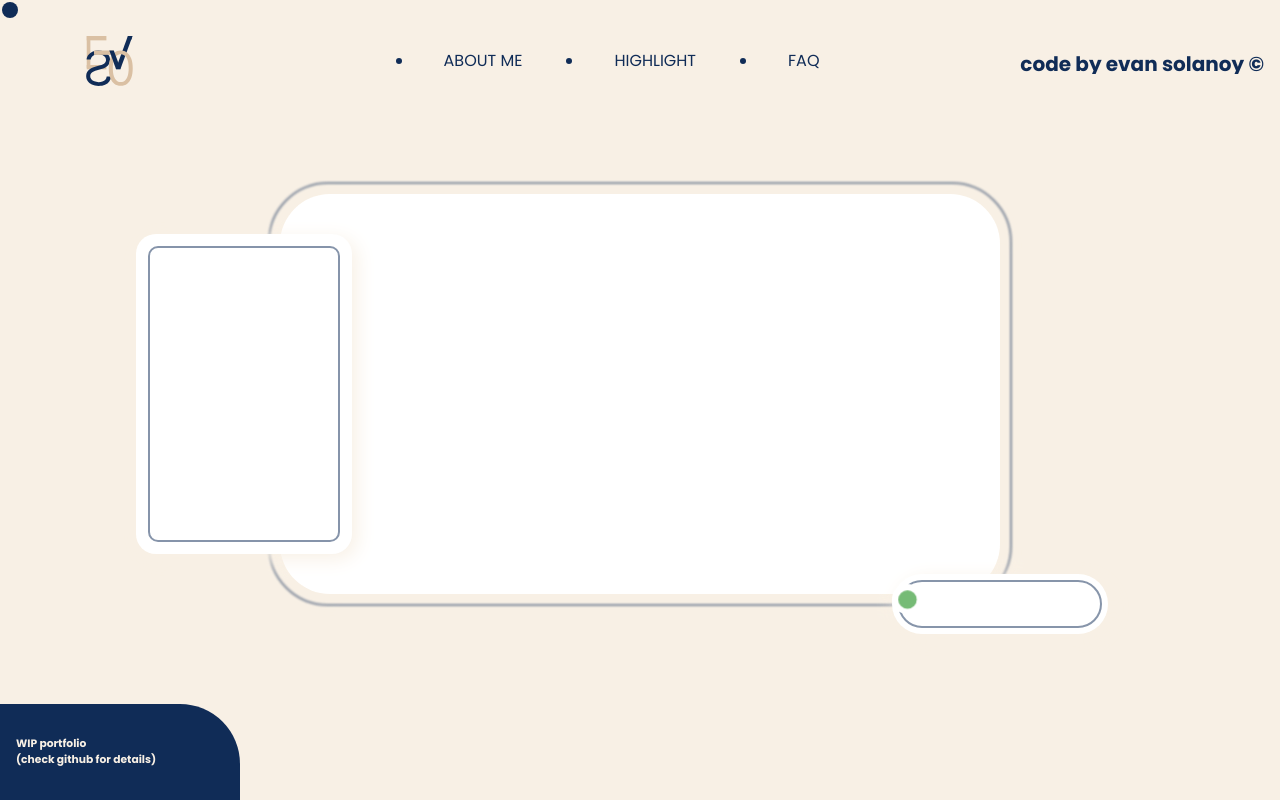
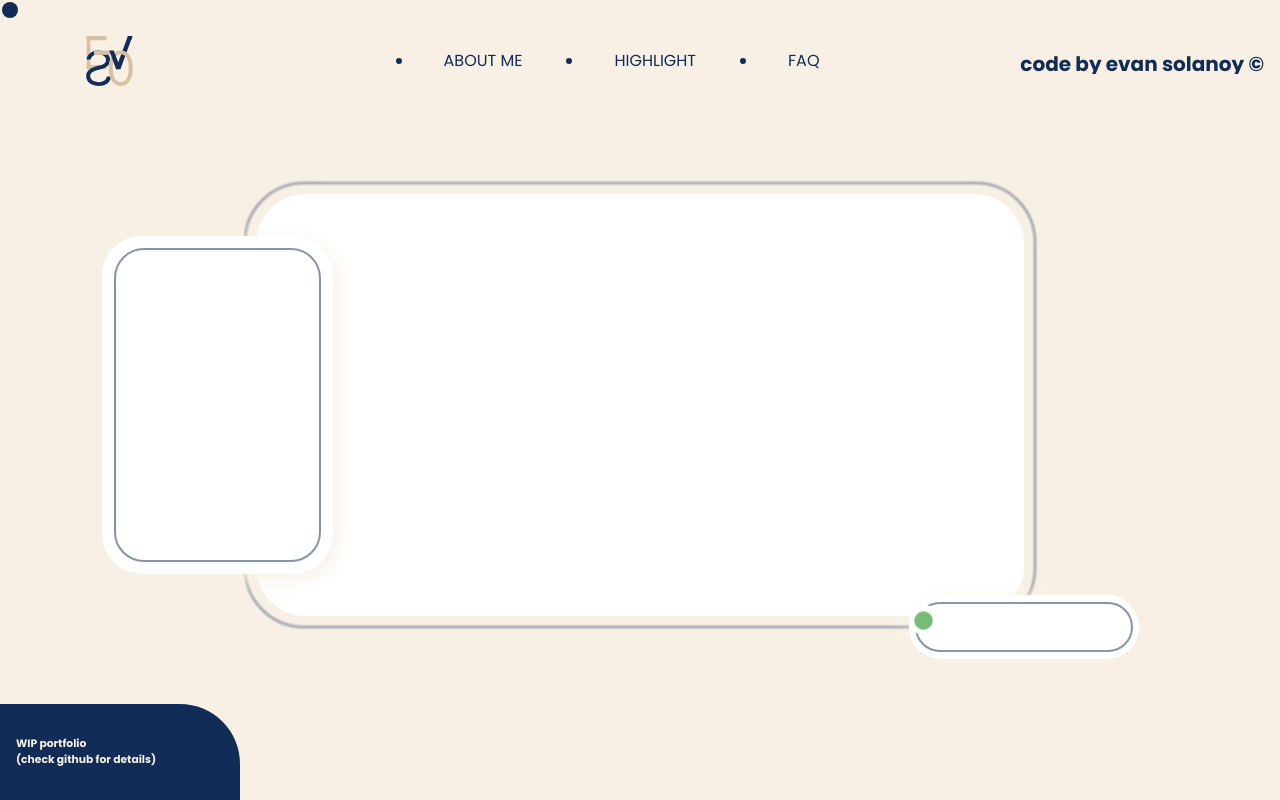
Before and after one commit to BSIT-Evanism/New-Portfolio2, a React (Vite) app: page / in a window 1280 px wide. Shown: the top 800 px of the page. Built offline with nearby package versions, Linux system fonts and the light colour scheme.

Commit message:
hotfix and implementation

```diff
--- a/src/components/AnimatedLogo/AnimatedLogo.jsx
+++ b/src/components/AnimatedLogo/AnimatedLogo.jsx
@@ -1,32 +1,29 @@
 import styles from './AnimatedLogo.module.scss'
-import { IntroContext } from '../../context/navbarToggle'
-import { useContext } from 'react'
 import Logo from '../../assets/evan.svg'
-import { motion } from 'framer-motion'
-import { useHover, useHoverUpdate } from '../../context/ViewContext'
-import { useEffect } from 'react'
+import {motion} from 'framer-motion'
+import {useHover, useHoverUpdate} from '../../context/ViewContext'
 
 export default function AnimatedLogo() {
     const setHover = useHoverUpdate();
     const hover = useHover();
 
     return (
+        <>
             <motion.div layoutId="mainlogo"
                         onMouseEnter={() => setHover(true)}
                         onMouseLeave={() => setHover(false)}
             >
                 <div className={styles.logoContainer}>
-        <motion.div layoutId="cursor" className={styles.cursor} />
-        {hover ? (
+                    <motion.div layoutId="cursor" className={styles.cursor}/>
+                    {hover && (
                         <motion.div
                             layoutId="logoCursor"
-            initial={{ opacity: 0 }}
-            animate={{ opacity: 1 }}
-            className={styles.border} />
+                            className={styles.border}/>
 
-        ) : null}
-        <motion.img className={styles.logo} src={Logo} alt="myLogo" />
+                    )}
+                    <motion.img className={styles.logo} src={Logo} alt="myLogo"/>
                 </div>
             </motion.div>
+        </>
     );
 }
--- a/src/components/Cursor/Cursor.jsx
+++ b/src/components/Cursor/Cursor.jsx
@@ -1,26 +1,27 @@
 import React from 'react'
 import useMousePosition from '../../utils/useMousePosition'
-import { motion } from 'framer-motion'
+import {motion} from 'framer-motion'
 import styles from './Cursor.module.scss'
-import { AnimatePresence } from 'framer-motion'
-import { useHover } from '../../context/ViewContext'
-import { useEffect } from 'react'
+import {useHover} from '../../context/ViewContext'
+
 
 export default function Cursor() {
-  const { hover } = useHover()
-  const { x, y } = useMousePosition()
+    const hover  = useHover()
+    const {mousePosition} = useMousePosition()
 
 
     const size = hover ? 3 : 0.8;
     return (
         <>
+            {!hover && (
                 <motion.div
                     layoutId="logoCursor"
                     className={styles.cursor}
-        style={{ x, y }}
-        animate={{ scale: size }}
-        transition={{ type: "tween", ease: "backOut" }}
+                    style={{x: mousePosition.x, y: mousePosition.y}}
+                    animate={{scale: size}}
+                    transition={{type: "tween", ease: "backOut"}}
                 ></motion.div>
+            )}
         </>
     );
 }
--- a/src/components/HeroSection/HeroSection.jsx
+++ b/src/components/HeroSection/HeroSection.jsx
@@ -1,31 +1,62 @@
-import {useState} from "react";
+import {useEffect, useRef, useState} from "react";
 import styles from "./HeroSection.module.scss"
-import {motion} from "framer-motion";
+import {motion, useMotionValue, useSpring} from "framer-motion";
+import useMousePosition from "../../utils/useMousePosition.jsx";
 
 function HeroSection() {
     const [hover, setHover] = useState(false)
+    const [tilt,setTilt] = useState(false)
+    const {mouseTilt} = useMousePosition();
+    const ref = useRef(null);
+
+    const coords = {
+        x: useMotionValue(0),
+        y: useMotionValue(0)
+    }
+
+    const xSpring = useSpring(coords.x)
+    const ySpring = useSpring(coords.y)
+
+    useEffect(() => {
+        if (tilt) {
+            coords.x.set(mouseTilt.xDeg * -1)
+            coords.y.set(mouseTilt.yDeg)
+        } else {
+            coords.x.set(0)
+            coords.y.set(0)
+        }
+        // ref.current.style.setProperty("--rotateX", -1 * mouseTilt.yDeg + "deg")
+        // ref.current.style.setProperty("--rotateY", mouseTilt.xDeg + "deg")
+    },[mouseTilt.xDeg, mouseTilt.yDeg])
+
+    useEffect(() => {
+        console.log(mouseTilt)
+    }, [mouseTilt]);
 
     return (
         <>
             <motion.div className={styles.wrapper}
                         initial={{y: -100}}
                         animate={{y: 0}}
+                        onMouseEnter={() => setTilt(true)}
+                        onMouseLeave={() => setTilt(false)}
                         transition={{duration: 1.5, type: "spring", delay: 0.8}}
             >
                 <motion.div className={styles.hero}
+                            style={{rotateX: xSpring, rotateY: ySpring}}
+                     ref={ref}
+                            // animate={{rotateX: mouseTilt.yDeg, rotateY: mouseTilt.xDeg}}
                 >
-                    <motion.div className={styles.inner}
+                    <div className={styles.inner}
                     >
-                        <motion.div
+                        <div
                             className={styles.contain}
                             onMouseEnter={() => setHover(true)}
                             onMouseLeave={() => setHover(false)}
                         >
-                            <motion.div className={styles.float}
-                                        animate={hover ? {rotateY: "180deg"} : {rotateX: 0}}
-                                        transition={{duration: 0.5, type: "tween"}}
-                            ></motion.div>
-                        </motion.div>
+                            <div className={`${styles.float} ${hover && (styles.flow)}`}
+                            ></div>
+                        </div>
                         <motion.div className={styles.callFloat}
                         >
                             <div className={styles.ping}>
@@ -33,7 +64,7 @@ function HeroSection() {
                             </div>
 
                         </motion.div>
-                    </motion.div>
+                    </div>
                 </motion.div>
             </motion.div>
         </>
--- a/src/components/HeroSection/HeroSection.module.scss
+++ b/src/components/HeroSection/HeroSection.module.scss
@@ -11,6 +11,8 @@
   justify-content: center;
   margin-bottom: 1rem;
   margin-top: 8vh;
+  transform-style: preserve-3d;
+  perspective: 1000px;
 
 
   .hero {
@@ -20,8 +22,10 @@
     display: flex;
     justify-content: flex-end;
     transform-origin: center;
-    perspective: 1000px;
+    perspective-origin: center;
     transform-style: preserve-3d;
+    transform: rotateX(var(--rotateX)) rotateY(var(--rotateY));
+
 
 
     //&::before {
@@ -49,10 +53,10 @@
 
     .inner {
       position: relative;
-      max-width: 80vw;
-      min-width: 45rem;
-      max-height: 40rem;
-      min-height: 25rem;
+      width: 60vw;
+      min-width: 40vw;
+      height: 33vw;
+      min-height: 5rem;
       border-radius: 50px;
       background: white;
       box-shadow: 5px 5px 20px #F8F0E5;
@@ -79,9 +83,12 @@
         z-index: 10;
 
 
+
         .float {
+
+        transform-origin: center;
           position: fixed;
-          border-radius: 20px;
+          border-radius: 40px;
           top: 10%;
           left: -20%;
           width: 30%;
@@ -90,17 +97,21 @@
           --webkit-backface-visibility: hidden;
           background: white;
           z-index: 10;
-
+          transition: 400ms ease;
 
           &::before {
             content: "";
             border: #102C57 solid 2px;
             position: absolute;
             inset: 0.75rem;
-            border-radius: 10px;
+            border-radius: 30px;
             filter: blur(0.5px);
             opacity: 0.5;
           }
+        }
+
+        .flow {
+          transform: rotateY(180deg);
         }
       }
 
--- a/src/index.scss
+++ b/src/index.scss
@@ -11,7 +11,7 @@
 */
 * {
   margin: 0;
-   // border: 1px solid red;
+
 }
 /*
   Typographic tweaks!
--- a/src/utils/useMousePosition.jsx
+++ b/src/utils/useMousePosition.jsx
@@ -3,16 +3,29 @@ import { useEffect } from "react";
 
 function useMousePosition() {
   const [mousePosition, setMousePosition] = useState({ x: 0, y: 0 });
+  const [mouseTilt, setMouseTilt] = useState({xDeg: 0, yDeg: 0})
 
   const updateMousePosition = (e) => {
     setMousePosition({ x: e.clientX, y: e.clientY })
   }
 
+  const updateMouseTilt = (e) => {
+    const x = e.clientX;
+    const y = e.clientY;
+    const middleX = window.innerWidth / 2;
+    const middleY = window.innerHeight / 2;
+    const offsetX = ((x - middleX) / middleX) * 30;
+    const offsetY = ((y - middleY) / middleY) * 30;
+    setMouseTilt({xDeg: offsetY, yDeg: offsetX})
+  }
+
   useEffect(() => {
     window.addEventListener("mousemove", updateMousePosition)
+    window.addEventListener("mousemove", updateMouseTilt)
+
   }, [])
 
-  return mousePosition;
+  return {mousePosition, mouseTilt};
 
 }
 
```
Also changed, not shown: src/App.jsx (+11 -13 lines). Lines whose indentation alone changed are shown as unchanged.
